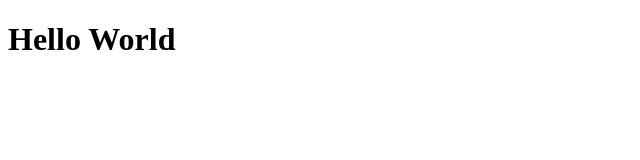
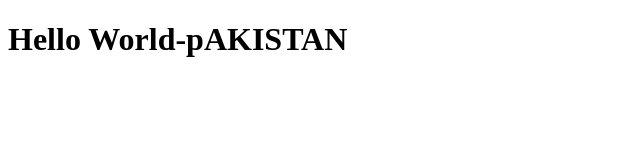
Before and after one commit to husnainsuleman/auto_deploy, a plain HTML site: page index.html in a window 1280 px wide. Shown: the whole page, without its empty margins (0-640 px from the left). Drawn offline with Linux system fonts and the light colour scheme.

Commit message:
Update index.html

```diff
--- a/index.html
+++ b/index.html
@@ -6,6 +6,6 @@
     <title>Document</title>
 </head>
 <body>
-    <h1>Hello World</h1>
+    <h1>Hello World-pAKISTAN</h1>
 </body>
 </html>
```
